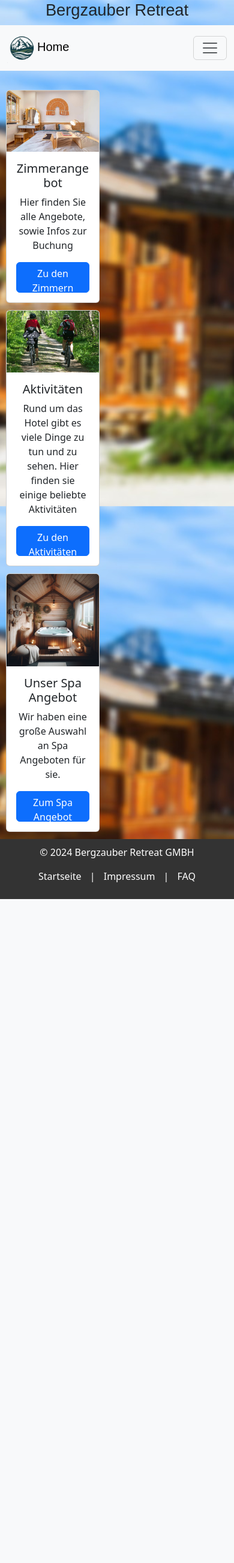
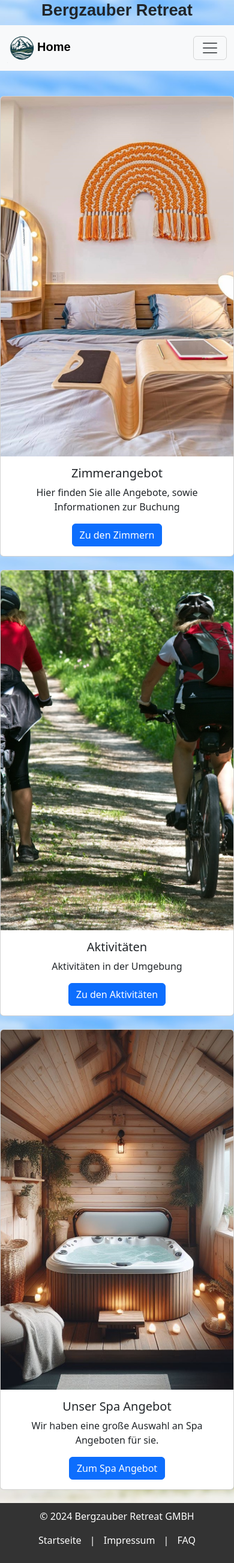
Before and after one commit to ShadyMate/Bergzauber_Retreat, a PHP site: page /php/index.php in a window 390 px wide. Shown: the whole page at 60% size. Before the commit the page ends 1499 px from the top, so only its background shows below. Run offline with PHP 8.4, Linux system fonts and the light colour scheme.

Commit message:
Responsiveness und so

```diff
--- a/WEB_Hotel_Böhler_Trost/css/stylesheet.css
+++ b/WEB_Hotel_Böhler_Trost/css/stylesheet.css
@@ -2,7 +2,7 @@
 h1 {
     padding-top: 0.02em;
     text-align: center;
-    font-family: Copperplate, fantasy;
+    font-family: sans-serif, Arial;
     padding-bottom: 0.02em;
 }
 
@@ -11,17 +11,32 @@ h1 {
     display: flex;
     justify-content: center;
     align-items: center;
+    margin-bottom: 10px;
 }
 
 /* Card Styles*/
 .card {
     margin: 10px;
-    border-radius: 25px;
+    border-radius: 40px;
     border-style: groove;
     border-color: black;
     background-color: white;
     word-wrap: break-word;
-    width: 40%;
+    flex: 1 0 auto;
+    min-height: 300px;
+}
+.card-img-top {
+    width: 100%;
+    height: 600px;
+    object-fit: cover;
+}
+
+.card-group {
+    display: flex;
+    justify-content: center;
+    flex-wrap: wrap;
+    align-items: center;
+    margin-bottom: 10px;
 }
 /* Carousel Styles*/
 .carousel-item {
@@ -80,10 +95,12 @@ footer a {
 /* Title Styles */
 .maintitle {
     font-size: 7vw;
+    font-weight: bolder;
 }
 
 .title {
     font-size: 5vw;
+    font-weight: bolder;
 }
 
 .secondary-title {
@@ -156,7 +173,8 @@ input[type="checkbox"]:checked:hover {
 
 /* Navigation Styles */
 .navbar {
-    font-family: Copperplate, fantasy;
+    font-family: sans-serif, Arial;
+    font-weight: bold;
 }
 
 nav {
@@ -171,6 +189,12 @@ a {
 @media (min-width: 600px) {
     .container {
         flex-direction: row;
+    }
+}
+@media (max-width: 768px) {
+    .card {
+        flex: 0 0 100%;
+        max-width: 100%;
     }
 }
 
--- a/WEB_Hotel_Böhler_Trost/includes/cards.php
+++ b/WEB_Hotel_Böhler_Trost/includes/cards.php
@@ -1,23 +1,22 @@
 <div class="card-group">
-    <div class="card" style="max-height: 100vh">
+    <div class="card">
         <img class="card-img-top" src="../res/img/hotelzimmer.jpg" alt="Hotelzimmer">
         <div class="card-body text-center">
             <h5 class="card-title">Zimmerangebot</h5>
-            <p class="card-text">Hier finden Sie alle Angebote, sowie Infos zur Buchung</p>
+            <p class="card-text">Hier finden Sie alle Angebote, sowie Informationen zur Buchung</p>
             <a href="../php/Zimmer.php" class="btn btn-primary">Zu den Zimmern</a>
         </div>
     </div>
-    <div class="card" style="max-height: 100vh">
+    <div class="card">
         <img class="card-img-top" src="../res/img/radfahren.jpg" alt="Radweg">
         <div class="card-body text-center">
             <h5 class="card-title">Aktivitäten</h5>
-            <p class="card-text">Rund um das Hotel gibt es viele Dinge zu tun und zu sehen.
-                Hier finden sie einige beliebte Aktivitäten</p>
+            <p class="card-text">Aktivitäten in der Umgebung</p>
             <a href="../php/aktivitaeten.php" class="btn btn-primary">Zu den Aktivitäten</a>
         </div>
     </div>
-    <div class="card" style="max-height: 100vh">
-        <img class="card-img-top" src="../res/img/Spaimagerezied.jpeg" alt="Spa" height="59%">
+    <div class="card">
+        <img class="card-img-top" src="../res/img/Spaimagerezied.jpeg" alt="Spa">
         <div class="card-body text-center">
             <h5 class="card-title">Unser Spa Angebot</h5>
             <p class="card-text">Wir haben eine große Auswahl an Spa Angeboten für sie.</p>
--- a/WEB_Hotel_Böhler_Trost/php/index.php
+++ b/WEB_Hotel_Böhler_Trost/php/index.php
@@ -5,18 +5,11 @@ if (session_status() == PHP_SESSION_NONE) {
 include_once '../includes/dbaccess.php';
 //session_destroy();
 ?>
-<!-- TODO: User können Zimmer ansehen, und sehen wie viel ein Zimmer in etwa kostet, zum buchen Login-->
-<!-- TODO: Admin kann Zimmer anlegen, bearbeiten, löschen ? -->
 <!DOCTYPE html>
 <html lang="de">
 <head>
     <title>Bergzauber Retreat</title>
     <?php include "../includes/header.php"; ?>
-    <style>
-        body {
-            height: 100%;
-        }
-    </style>
 </head>
 <header>
     <h1 class="maintitle">Bergzauber Retreat</h1>
--- a/WEB_Hotel_Böhler_Trost/php/registrierung.php
+++ b/WEB_Hotel_Böhler_Trost/php/registrierung.php
@@ -121,5 +121,6 @@ mysqli_close($conn);
     </form>
 </div>
 <script src="https://cdn.jsdelivr.net/npm/bootstrap@5.3.2/dist/js/bootstrap.bundle.min.js" integrity="sha384-C6RzsynM9kWDrMNeT87bh95OGNyZPhcTNXj1NW7RuBCsyN/o0jlpcV8Qyq46cDfL" crossorigin="anonymous"></script>
+<?php include "../includes/footer.php"; ?>
 </body>
 </html>
```
Also changed, not shown: WEB_Hotel_Böhler_Trost/php/impressum.php (+10 -22 lines).
